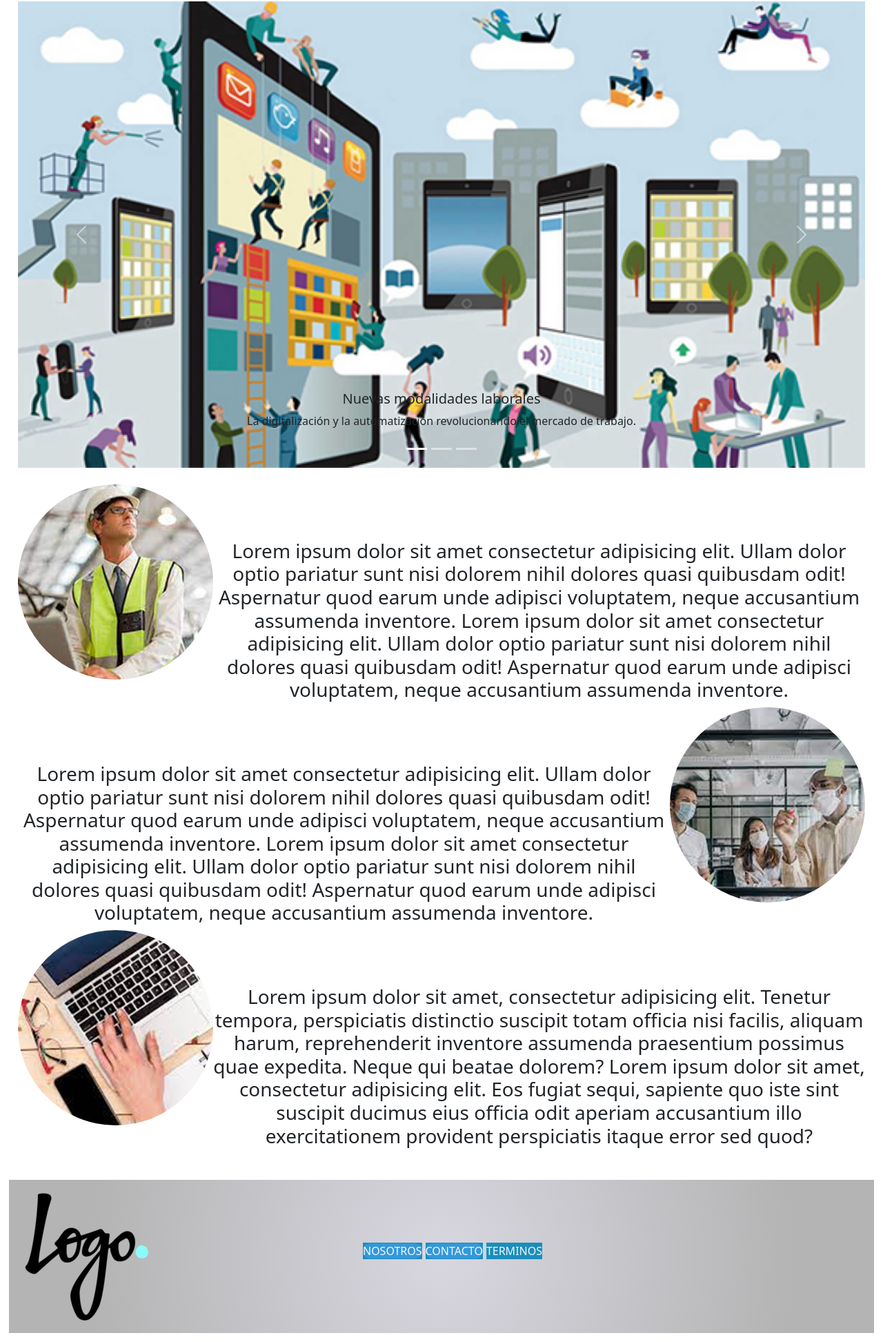
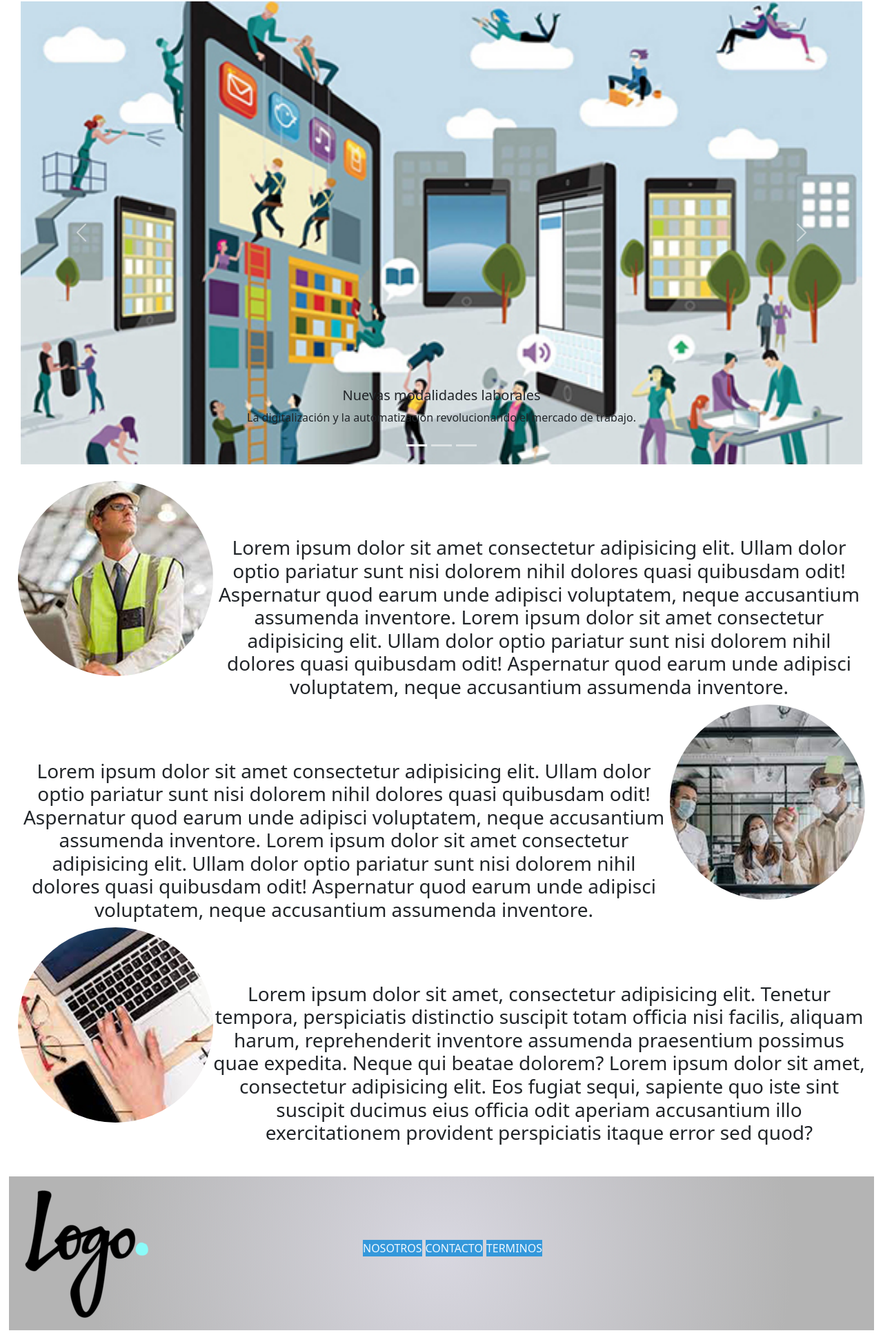
Before and after one commit to LMmansilla/dw_proy_mansilla, a plain HTML site: page index.html in a window 1280 px wide. Shown: the part 154-2099 px from the top of the page at 69% size. Drawn offline with nearby package versions, Linux system fonts and the light colour scheme; grey boxes are pictures that could not be loaded.

Commit message:
boostrap consolidado

```diff
--- a/estilos/style.css
+++ b/estilos/style.css
@@ -181,7 +181,7 @@ footer {
 
 .funcionesfooter ul li {
   text-decoration: none;
-  background-color: #1a8ebc;
+  background-color: #3498db;
   color: aliceblue;
   text-transform: uppercase;
 }
--- a/index.html
+++ b/index.html
@@ -83,7 +83,7 @@
             <div class="carousel-item active">
               <img
                 src="img/carrousel1.jpg"
-                class="d-block w-100"
+                class="d-block w-100 px-1"
                 alt="imagentrabajo"
               />
               <div class="carousel-caption d-none d-md-block text-dark">
@@ -97,7 +97,7 @@
             <div class="carousel-item">
               <img
                 src="img/carrousel2.jpg"
-                class="d-block w-100"
+                class="d-block w-100 px-1"
                 alt="imagentrabajo"
               />
               <div class="carousel-caption d-none d-md-block text-dark">
```
